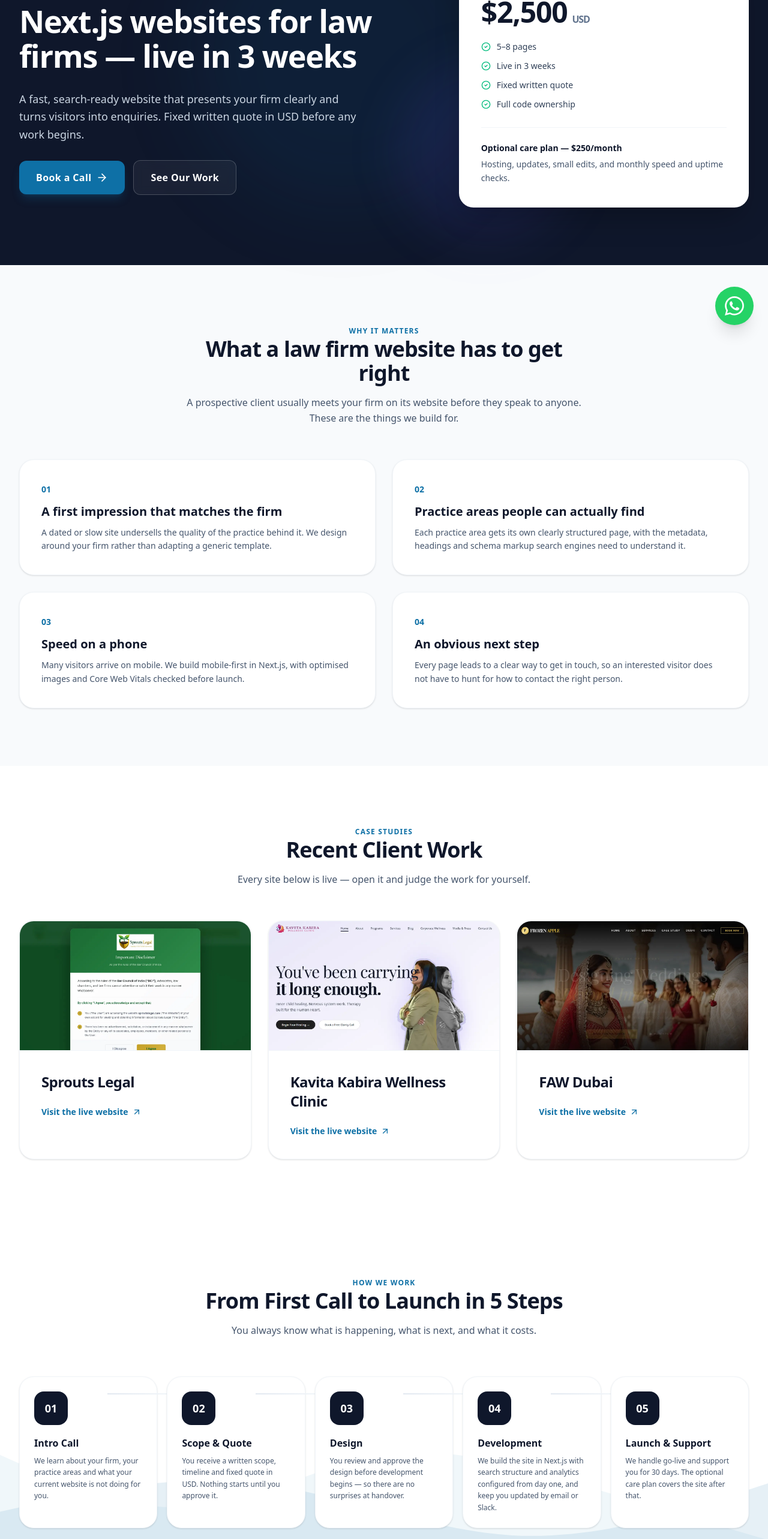
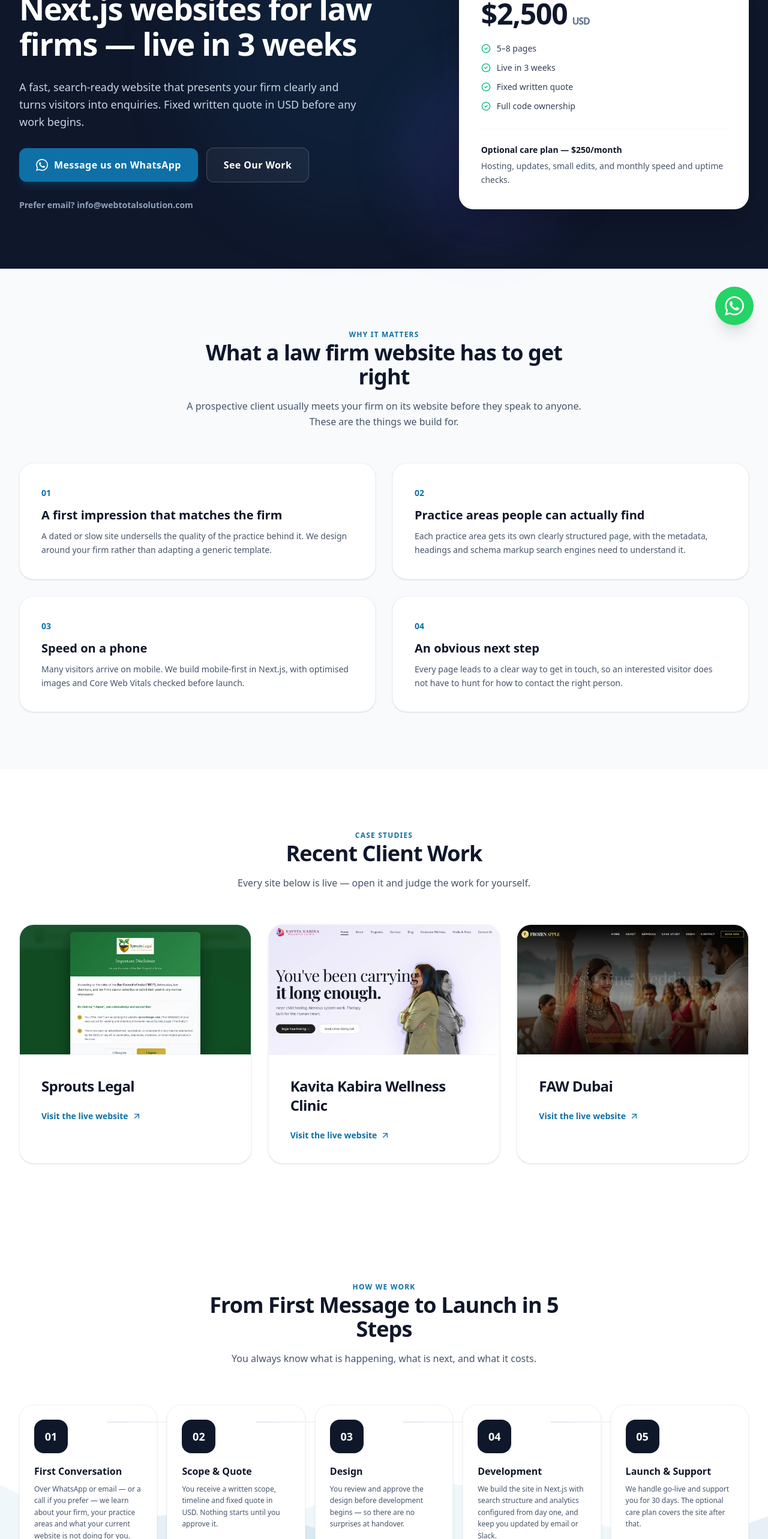
Before and after one commit to piyushthakur7/web-total-solutuion, a Next.js app: page /law-firm-websites in a window 1280 px wide. Shown: the part 234-2800 px from the top of the page at 60% size. Built offline with nearby package versions, Linux system fonts and the light colour scheme.

Commit message:
feat: update international page to prioritize WhatsApp communication and enhance user engagement

```diff
--- a/src/components/InternationalView.tsx
+++ b/src/components/InternationalView.tsx
@@ -1,16 +1,15 @@
 import React from 'react';
-import Link from 'next/link';
 import {
-  ArrowRight, CheckCircle2, Clock, DollarSign, FileText, KeyRound, MessageSquare, Sparkles,
+  CheckCircle2, Clock, DollarSign, FileText, KeyRound, MessageSquare, Sparkles,
 } from 'lucide-react';
-import { BOOKING_URL } from '../siteContent';
+import { BOOKING_URL, EMAIL } from '../siteContent';
 import { CASE_STUDIES } from '../caseStudies';
 import { LAW_FIRM_PAGE } from '../lawFirmPage';
 import CaseStudy from './CaseStudy';
 import FounderSection from './FounderSection';
 import ProcessSection from './ProcessSection';
 import FAQSection from './FAQSection';
-import FinalCTA from './FinalCTA';
+import WhatsAppIcon from './WhatsAppIcon';
 
 const ABROAD_ICONS = {
   clock: Clock,
@@ -53,18 +52,29 @@ export default function InternationalView() {
               </p>
 
               <div className="flex flex-col sm:flex-row items-stretch sm:items-center justify-center lg:justify-start gap-3.5">
-                <Link
+                <a
                   href={BOOKING_URL}
-                  className="bg-brand-blue hover:bg-brand-blue/90 text-white px-7 py-4 rounded-xl font-bold tracking-wide shadow-lg shadow-brand-blue/25 hover:shadow-xl transition-all flex items-center justify-center space-x-2 cursor-pointer"
+                  target="_blank"
+                  rel="noopener noreferrer"
+                  className="bg-brand-blue hover:bg-brand-blue/90 text-white px-7 py-4 rounded-xl font-bold tracking-wide shadow-lg shadow-brand-blue/25 hover:shadow-xl transition-all flex items-center justify-center space-x-2.5 cursor-pointer"
                 >
-                  <span>Book a Call</span>
-                  <ArrowRight className="w-5 h-5 shrink-0" />
-                </Link>
+                  <WhatsAppIcon className="w-5 h-5 shrink-0" />
+                  <span>Message us on WhatsApp</span>
+                </a>
                 <a
                   href="#case-studies"
                   className="bg-white/5 hover:bg-white/10 text-white border border-white/20 hover:border-white/40 px-7 py-4 rounded-xl font-bold tracking-wide backdrop-blur-sm transition-all flex items-center justify-center cursor-pointer"
                 >
                   See Our Work
+                </a>
+              </div>
+
+              <div className="flex items-center justify-center lg:justify-start">
+                <a
+                  href={`mailto:${EMAIL}`}
+                  className="text-sm font-semibold text-slate-400 hover:text-white transition-colors"
+                >
+                  Prefer email? {EMAIL}
                 </a>
               </div>
             </div>
@@ -163,10 +173,18 @@ export default function InternationalView() {
       {/* Process */}
       <ProcessSection
         steps={page.processSteps}
-        heading="From First Call to Launch in 5 Steps"
+        heading="From First Message to Launch in 5 Steps"
         intro="You always know what is happening, what is next, and what it costs."
         ctaHref={BOOKING_URL}
-        ctaLabel="Book an Intro Call"
+        ctaLabel="Message us on WhatsApp"
+        ctaNote={
+          <a
+            href={`mailto:${EMAIL}`}
+            className="text-sm font-semibold text-slate-600 hover:text-brand-blue transition-colors"
+          >
+            Prefer email? {EMAIL}
+          </a>
+        }
       />
 
       {/* Founder */}
@@ -213,11 +231,40 @@ export default function InternationalView() {
         intro="Straight answers on pricing, timelines, communication, ownership and support."
       />
 
-      <FinalCTA
-        headline="Ready for a Website That Matches Your Firm?"
-        text="Book a call and get a fixed written quote in USD for your firm's new website."
-        contactHref={BOOKING_URL}
-      />
+      {/* Final CTA — WhatsApp first, email as the alternative */}
+      <section className="px-4 sm:px-6 lg:px-8">
+        <div className="bg-slate-900 text-white rounded-3xl max-w-7xl mx-auto px-6 sm:px-10 py-14 md:py-20 text-center relative overflow-hidden">
+          <div className="absolute right-0 top-0 w-96 h-96 bg-brand-blue/15 rounded-full filter blur-3xl pointer-events-none" />
+          <div className="absolute -left-20 bottom-0 w-80 h-80 bg-indigo-500/10 rounded-full filter blur-3xl pointer-events-none" />
+
+          <div className="max-w-2xl mx-auto space-y-6 relative z-10">
+            <h2 className="text-3xl md:text-4xl lg:text-[2.75rem] font-extrabold tracking-tight leading-[1.15]">
+              Ready for a Website That Matches Your Firm?
+            </h2>
+            <p className="text-slate-300 text-base leading-relaxed max-w-xl mx-auto">
+              Tell us about your firm and get a fixed written quote in USD for your new website.
+            </p>
+
+            <div className="flex flex-col items-center gap-4 pt-2">
+              <a
+                href={BOOKING_URL}
+                target="_blank"
+                rel="noopener noreferrer"
+                className="bg-brand-blue hover:bg-brand-blue/90 text-white font-bold tracking-wide px-8 py-4 rounded-xl shadow-lg shadow-brand-blue/25 hover:shadow-xl transition-all inline-flex items-center justify-center space-x-2.5 cursor-pointer"
+              >
+                <WhatsAppIcon className="w-5 h-5" />
+                <span>Message us on WhatsApp</span>
+              </a>
+              <a
+                href={`mailto:${EMAIL}`}
+                className="text-sm font-semibold text-slate-400 hover:text-white transition-colors"
+              >
+                Prefer email? {EMAIL}
+              </a>
+            </div>
+          </div>
+        </div>
+      </section>
     </div>
   );
 }
--- a/src/components/ProcessSection.tsx
+++ b/src/components/ProcessSection.tsx
@@ -13,12 +13,15 @@ export default function ProcessSection({
   intro = 'You always know what is happening, what is next, and what it costs. No surprises between the first call and go-live.',
   ctaHref = '/contact',
   ctaLabel = 'Start With a Free Discovery Call',
+  ctaNote,
 }: {
   steps?: { step: string; title: string; description: string }[];
   heading?: string;
   intro?: string;
   ctaHref?: string;
   ctaLabel?: string;
+  /** Optional secondary line rendered under the CTA button. */
+  ctaNote?: React.ReactNode;
 }) {
   return (
     <section className="relative bg-white py-24 overflow-hidden">
@@ -93,11 +96,13 @@ export default function ProcessSection({
         <div className="mt-14 text-center">
           <Link
             href={ctaHref}
+            {...(ctaHref.startsWith('http') ? { target: '_blank', rel: 'noopener noreferrer' } : {})}
             className="inline-flex items-center justify-center space-x-2 bg-slate-900 hover:bg-slate-800 text-white px-8 py-4 rounded-xl font-bold tracking-wide shadow-md hover:shadow-lg transition-all cursor-pointer"
           >
             <span>{ctaLabel}</span>
             <ArrowRight className="w-4 h-4" />
           </Link>
+          {ctaNote && <div className="mt-4">{ctaNote}</div>}
         </div>
       </div>
     </section>
--- a/src/lawFirmPage.ts
+++ b/src/lawFirmPage.ts
@@ -62,7 +62,7 @@ export const LAW_FIRM_PAGE = {
     items: [
       {
         icon: 'clock' as const,
-        title: 'Calls in your working day',
+        title: 'Available in your working day',
         description:
           'Calls available 9am–5pm UK time, throughout the UAE workday, and 9am–12:30pm US Eastern.',
       },
@@ -73,9 +73,9 @@ export const LAW_FIRM_PAGE = {
       },
       {
         icon: 'message' as const,
-        title: 'Email, Slack and calls',
+        title: 'WhatsApp, email and Slack',
         description:
-          'Day-to-day communication runs over email or Slack, with calls in the hours above when a conversation is quicker.',
+          'The first conversation happens over WhatsApp or email. Day-to-day project communication runs over email or Slack, with a call whenever you prefer one.',
       },
       {
         icon: 'file' as const,
@@ -94,9 +94,9 @@ export const LAW_FIRM_PAGE = {
   processSteps: [
     {
       step: '01',
-      title: 'Intro Call',
+      title: 'First Conversation',
       description:
-        'We learn about your firm, your practice areas and what your current website is not doing for you.',
+        'Over WhatsApp or email — or a call if you prefer — we learn about your firm, your practice areas and what your current website is not doing for you.',
     },
     {
       step: '02',
@@ -137,7 +137,7 @@ export const LAW_FIRM_PAGE = {
     {
       question: 'How will we communicate across time zones?',
       answer:
-        'Calls are available 9am–5pm UK time, throughout the UAE workday, and 9am–12:30pm US Eastern. Between calls, communication runs over email or Slack.',
+        'The first conversation happens over WhatsApp or email, with a call if you prefer one. Calls are available 9am–5pm UK time, throughout the UAE workday, and 9am–12:30pm US Eastern. During the project, communication runs over email or Slack.',
     },
     {
       question: 'Who owns the website and the code?',
--- a/src/siteContent.ts
+++ b/src/siteContent.ts
@@ -11,11 +11,12 @@ export const EMAIL = 'info@webtotalsolution.com';
 export const INTERNATIONAL_PAGE_PATH = '/law-firm-websites';
 
 /**
- * Call-booking link used by the international page CTAs.
- * TODO(booking): replace with the Cal.com URL once supplied. Until then the
- * CTAs fall back to the contact form so nothing is broken.
+ * Primary CTA target on the international page: a pre-filled WhatsApp message.
+ * There is no call booking — the first conversation happens over WhatsApp or
+ * email.
  */
-export const BOOKING_URL = '/contact';
+export const BOOKING_URL =
+  'https://wa.me/916291519364?text=Hi%2C%20I%27m%20interested%20in%20a%20website%20for%20my%20law%20firm.';
 
 /**
  * Founder details shown on /about and the international page.
```
